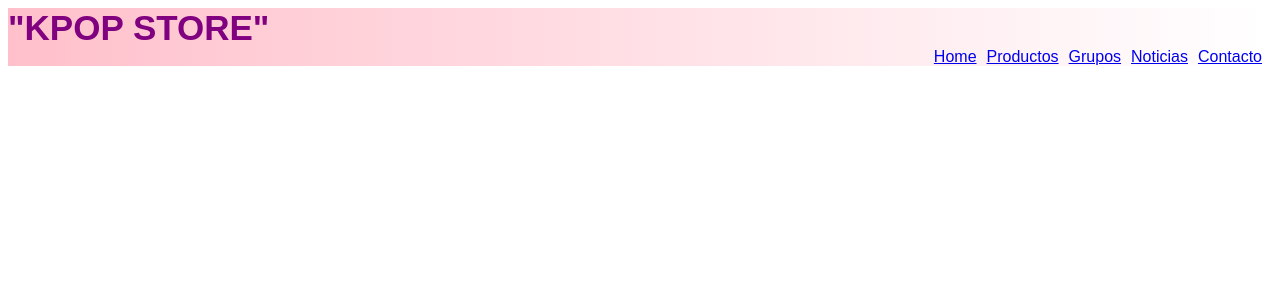
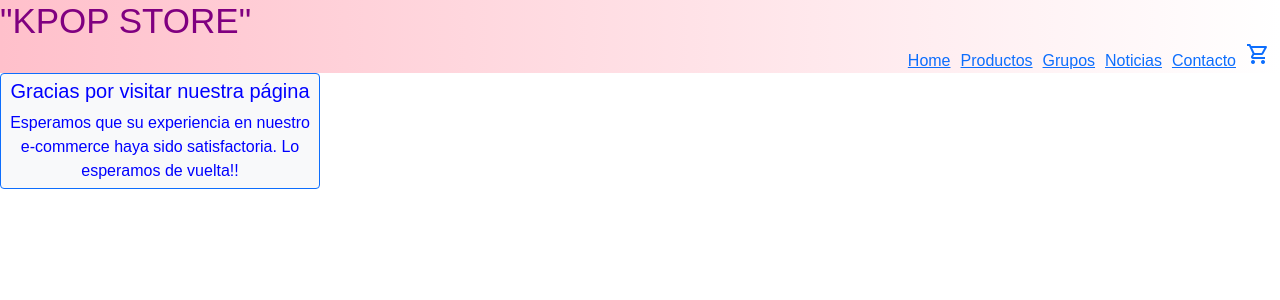
Before and after one commit to nlucadei/react_lucadei, a React (Create React App) app: page / in a window 1280 px wide. Shown: the top 300 px of the page. Built offline with nearby package versions, Linux system fonts and the light colour scheme.

Commit message:
crea tu landing

```diff
--- a/package.json
+++ b/package.json
@@ -6,7 +6,9 @@
     "@testing-library/jest-dom": "^5.16.4",
     "@testing-library/react": "^13.2.0",
     "@testing-library/user-event": "^13.5.0",
+    "bootstrap": "^5.1.3",
     "react": "^18.1.0",
+    "react-bootstrap": "^2.4.0",
     "react-dom": "^18.1.0",
     "react-scripts": "5.0.1",
     "web-vitals": "^2.1.4"
--- a/public/index.html
+++ b/public/index.html
@@ -9,6 +9,7 @@
       name="description"
       content="Web site created using create-react-app"
     />
+    <link rel="stylesheet" href="https://fonts.googleapis.com/css2?family=Material+Symbols+Outlined:opsz,wght,FILL,GRAD@20..48,100..700,0..1,-50..200" />
     <link rel="apple-touch-icon" href="%PUBLIC_URL%/logo192.png" />
     <!--
       manifest.json provides metadata used when your web app is installed on a
--- /dev/null
+++ b/src/components/App.js
@@ -0,0 +1,16 @@
+import Header from "./Header.js";
+import ItemListContainer from "./ItemListContainer.js";
+
+function App () {
+	return (
+		<>
+		<Header/>
+		<ItemListContainer
+			greeting="Gracias por visitar nuestra página"
+			dedicatoria="Esperamos que su experiencia en nuestro e-commerce haya sido satisfactoria. Lo esperamos de vuelta!!"
+		/>
+		</>
+	)
+}
+
+export default App;
--- /dev/null
+++ b/src/components/CartWidget.js
@@ -0,0 +1,9 @@
+function CartWidget () {
+	return (
+		<span className="material-symbols-outlined">
+		shopping_cart
+		</span>
+	)
+}
+
+export default CartWidget;
--- /dev/null
+++ b/src/components/Header.js
@@ -0,0 +1,11 @@
+import NavBar from "./NavBar.js";
+
+function Header () {
+	return (<header>
+				<h2>"KPOP STORE"</h2>
+				<NavBar/>
+			</header>
+	)
+}
+
+export default Header;
--- /dev/null
+++ b/src/components/ItemListContainer.js
@@ -0,0 +1,12 @@
+import {Card} from "react-bootstrap";
+
+function ItemListContainer (props) {
+	return (
+		<Card bg="light" border="primary" className="estiloCard">
+			<Card.Title>{props.greeting}</Card.Title>
+			<Card.Text>{props.dedicatoria}</Card.Text>
+		</Card>
+		)
+}
+
+export default ItemListContainer;
--- a/src/components/NavBar.js
+++ b/src/components/NavBar.js
@@ -1,15 +1,16 @@
-function Header () {
-	return (<header>
-				<h2>"KPOP STORE"</h2>
+import CartWidget from "./CartWidget.js";
+
+function NavBar () {
+	return (
 		<nav>
 			<a href="#" className="paddingLinks">Home</a>
 			<a href="#" className="paddingLinks">Productos</a>
 			<a href="#" className="paddingLinks">Grupos</a>
 			<a href="#" className="paddingLinks">Noticias</a>
 			<a href="#" className="paddingLinks">Contacto</a>
+			<a href="#" className="paddingLinks"><CartWidget/></a>
 		</nav>
-			</header>
-	);
-};
+	)
+}
 
-export default Header;
+export default NavBar;
--- a/src/estilo.css
+++ b/src/estilo.css
@@ -17,3 +17,11 @@ nav {
 nav a {
 	padding-right: 10px;
 }
+
+.estiloCard {
+	width: 20rem;
+	padding: 5px;
+	color: blue;
+	font-family: arial;
+	text-align: center;
+}
--- a/src/index.js
+++ b/src/index.js
@@ -1,13 +1,9 @@
 import React from 'react';
 import ReactDOM from 'react-dom/client';
-import NavBar from "./components/NavBar.js";
+import 'bootstrap/dist/css/bootstrap.min.css';
+import App from "./components/App.js";
 import "./estilo.css";
 
-function App () {
-	return (
-		<NavBar/>
-		);
-};
 
 const root = ReactDOM.createRoot(document.getElementById('root'));
 
```
Also changed, not shown: 1 other file (tests, documents, lock files or other folders). Lines whose indentation alone changed are shown as unchanged.
